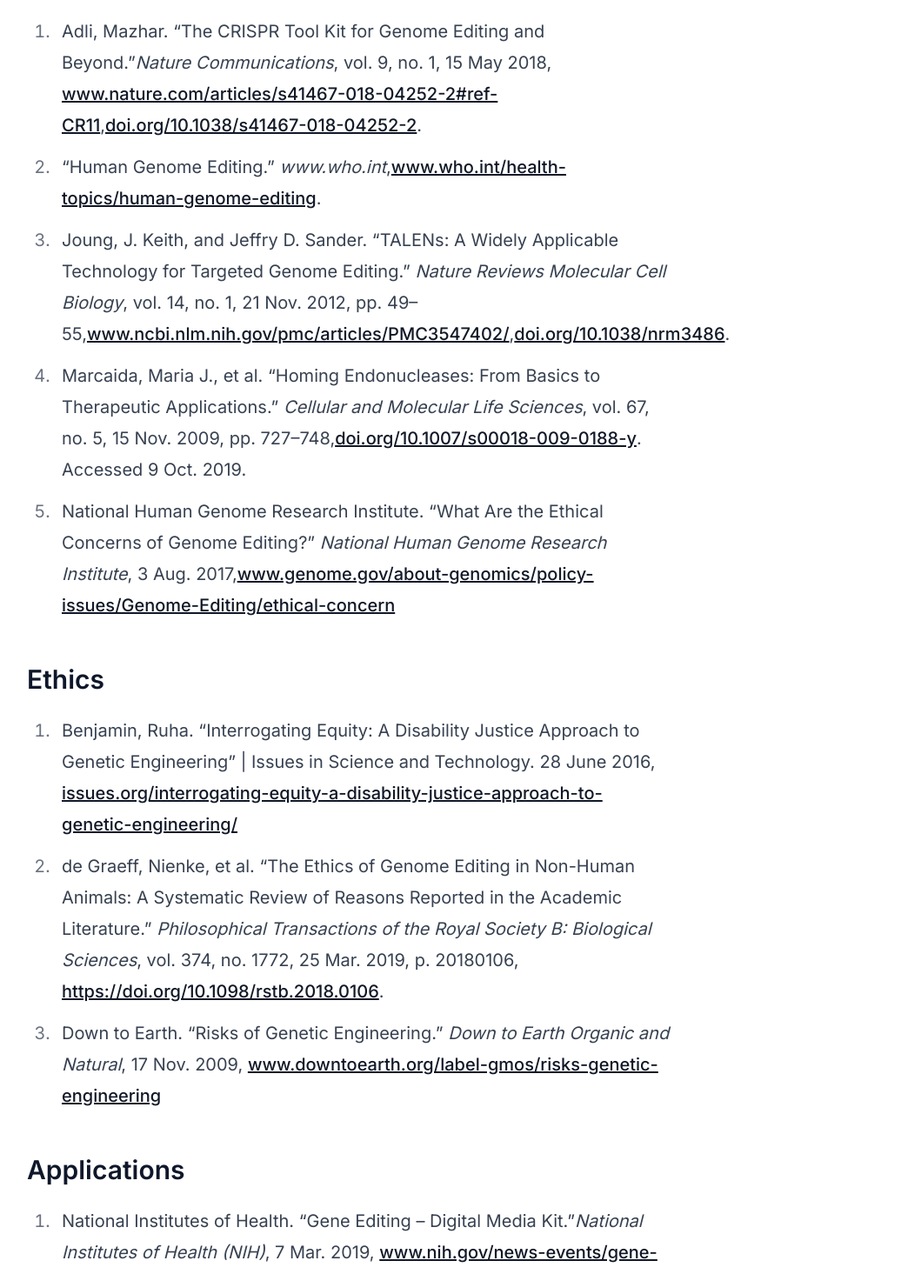
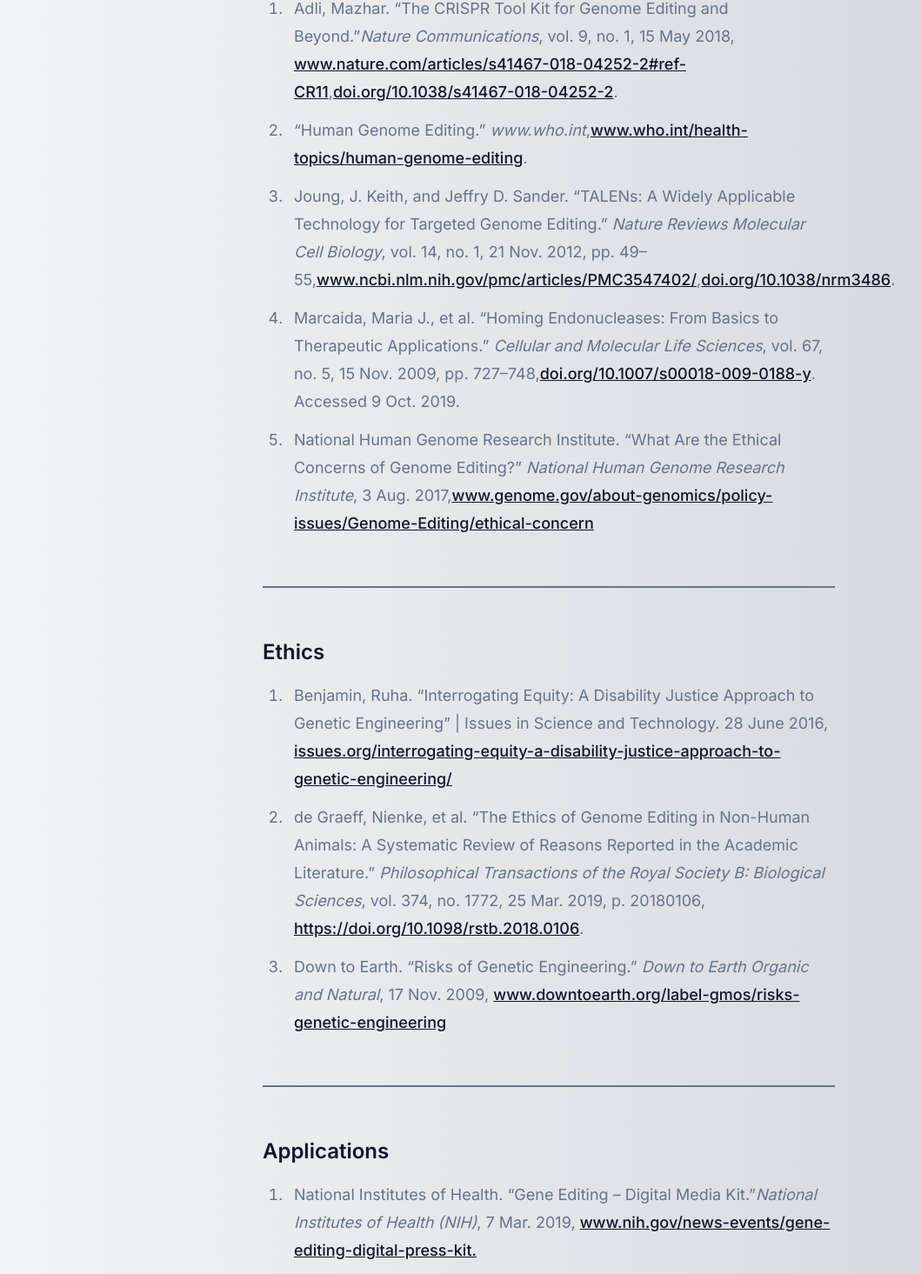
Before and after one commit to aadisanghvii/gt-hsa, a Next.js app: page /sources in a window 1280 px wide. Shown: the part 251-1716 px from the top of the page at 87% size, without its empty margins (9-1068 px from the left). Built offline with nearby package versions, Linux system fonts and the light colour scheme.

Commit message:
refactor: sources redesign (final commit!)

```diff
--- a/app/(info)/sources/page.tsx
+++ b/app/(info)/sources/page.tsx
@@ -1,6 +1,9 @@
+import Divider from "@/components/ui/divider"
+
 const Page = () => {
   return (
-    <article className="prose-ul prose absolute p-10 lg:prose-xl">
+    <div className="bg-gradient-to-r from-gray-100 to-gray-300 dark:bg-[radial-gradient(ellipse_at_top_right,_var(--tw-gradient-stops))] dark:from-gray-900 dark:to-background">
+      <article className="prose-ul container prose p-10 text-muted-foreground lg:prose-lg">
         <h1 className="text-foreground">Works Cited:</h1>
         <h3 className="text-foreground">Technology</h3>
         <ol className="relative pl-10">
@@ -15,6 +18,7 @@
               href="https://www.nature.com/articles/s41467-018-04252-2#ref-CR11"
               target="_blank"
               rel="noopener noreferrer"
+              className="text-foreground"
             >
               www.nature.com/articles/s41467-018-04252-2#ref-CR11
             </a>
@@ -23,6 +27,7 @@
               href="https://doi.org/10.1038/s41467-018-04252-2"
               target="_blank"
               rel="noopener noreferrer"
+              className="text-foreground"
             >
               doi.org/10.1038/s41467-018-04252-2
             </a>
@@ -34,6 +39,7 @@
               href="https://www.who.int/health-topics/human-genome-editing"
               target="_blank"
               rel="noopener noreferrer"
+              className="text-foreground"
             >
               www.who.int/health-topics/human-genome-editing
             </a>
@@ -42,12 +48,13 @@
           <li id="t3">
             Joung, J. Keith, and Jeffry D. Sander. “TALENs: A Widely Applicable
             Technology for Targeted Genome Editing.”{" "}
-          <i>Nature Reviews Molecular Cell Biology</i>, vol. 14, no. 1, 21 Nov.
-          2012, pp. 49–55,
+            <i>Nature Reviews Molecular Cell Biology</i>, vol. 14, no. 1, 21
+            Nov. 2012, pp. 49–55,
             <a
               href="https://www.ncbi.nlm.nih.gov/pmc/articles/PMC3547402/"
               target="_blank"
               rel="noopener noreferrer"
+              className="text-foreground"
             >
               www.ncbi.nlm.nih.gov/pmc/articles/PMC3547402/
             </a>
@@ -56,6 +63,7 @@
               href="https://doi.org/10.1038/nrm3486"
               target="_blank"
               rel="noopener noreferrer"
+              className="text-foreground"
             >
               doi.org/10.1038/nrm3486
             </a>
@@ -63,12 +71,14 @@
           </li>
           <li id="t4">
             Marcaida, Maria J., et al. “Homing Endonucleases: From Basics to
-          Therapeutic Applications.” <i>Cellular and Molecular Life Sciences</i>
-          , vol. 67, no. 5, 15 Nov. 2009, pp. 727–748,
+            Therapeutic Applications.”{" "}
+            <i>Cellular and Molecular Life Sciences</i>, vol. 67, no. 5, 15 Nov.
+            2009, pp. 727–748,
             <a
               href="https://doi.org/10.1007/s00018-009-0188-y"
               target="_blank"
               rel="noopener noreferrer"
+              className="text-foreground"
             >
               doi.org/10.1007/s00018-009-0188-y
             </a>
@@ -82,11 +92,13 @@
               href="https://www.genome.gov/about-genomics/policy-issues/Genome-Editing/ethical-concerns"
               target="_blank"
               rel="noopener noreferrer"
+              className="text-foreground"
             >
               www.genome.gov/about-genomics/policy-issues/Genome-Editing/ethical-concern
             </a>
           </li>
         </ol>
+        <Divider />
         <h3 className="text-foreground">Ethics</h3>
         <ol className="relative pl-10">
           <li id="e1">
@@ -100,6 +112,7 @@
               href="https://issues.org/interrogating-equity-a-disability-justice-approach-to-genetic-engineering/"
               target="_blank"
               rel="noopener noreferrer"
+              className="text-foreground"
             >
               issues.org/interrogating-equity-a-disability-justice-approach-to-genetic-engineering/
             </a>
@@ -119,6 +132,7 @@
               href="https://doi.org/10.1098/rstb.2018.0106"
               target="_blank"
               rel="noopener noreferrer"
+              className="text-foreground"
             >
               https://doi.org/10.1098/rstb.2018.0106
             </a>
@@ -131,21 +145,24 @@
               href="https:/www.downtoearth.org/label-gmos/risks-genetic-engineering"
               target="_blank"
               rel="noopener noreferrer"
+              className="text-foreground"
             >
               www.downtoearth.org/label-gmos/risks-genetic-engineering
             </a>
           </li>
         </ol>
+        <Divider />
+
         <h3 className="text-foreground">Applications</h3>
         <ol className="relative pl-10">
           <li id="a1">
             National Institutes of Health. “Gene Editing – Digital Media Kit.”
             <cite>National Institutes of Health (NIH)</cite>, 7 Mar. 2019,{" "}
             <a
-            href="https://www.nih.gov/news-events/gene-editing-digital-press-kit.
-"
+              href="https://www.nih.gov/news-events/gene-editing-digital-press-kit."
               target="_blank"
               rel="noopener noreferrer"
+              className="text-foreground"
             >
               www.nih.gov/news-events/gene-editing-digital-press-kit.
             </a>
@@ -158,6 +175,7 @@
               href="https://doi.org/10.1016/j.chemosphere.2022.136751/"
               target="_blank"
               rel="noopener noreferrer"
+              className="text-foreground"
             >
               https://doi.org/10.1016/j.chemosphere.2022.136751.{" "}
             </a>
@@ -172,12 +190,14 @@
               href="https://doi.org/10.1186/s43170-022-00091-w"
               target="_blank"
               rel="noopener noreferrer"
+              className="text-foreground"
             >
               https://doi.org/10.1186/s43170-022-00091-w
             </a>
           </li>
         </ol>
       </article>
+    </div>
   )
 }
 
```
Lines whose indentation alone changed are shown as unchanged.
